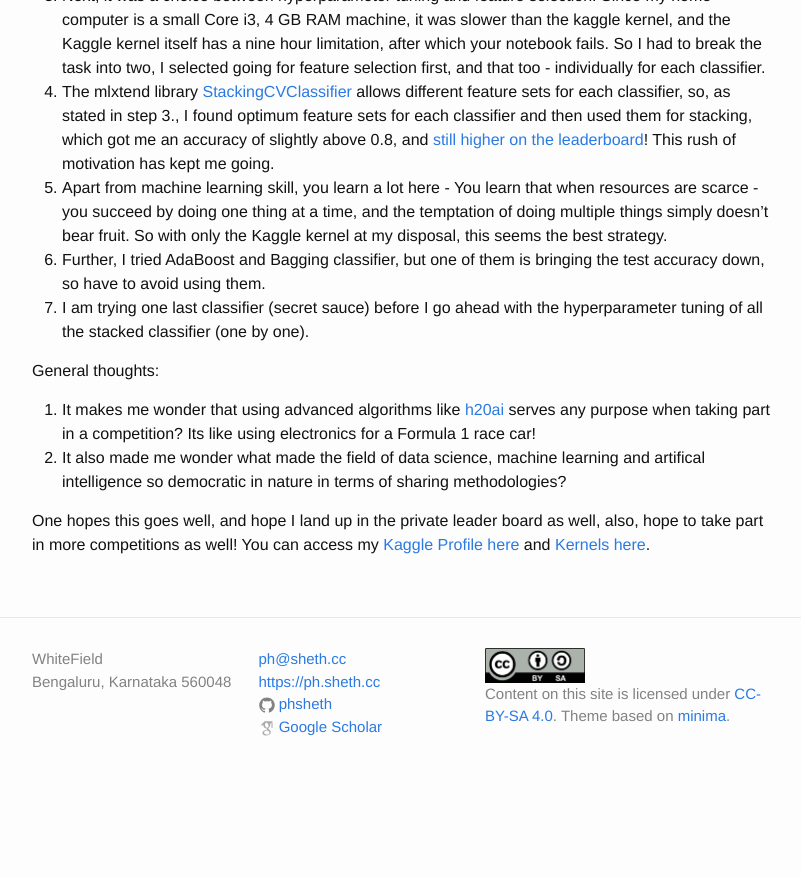
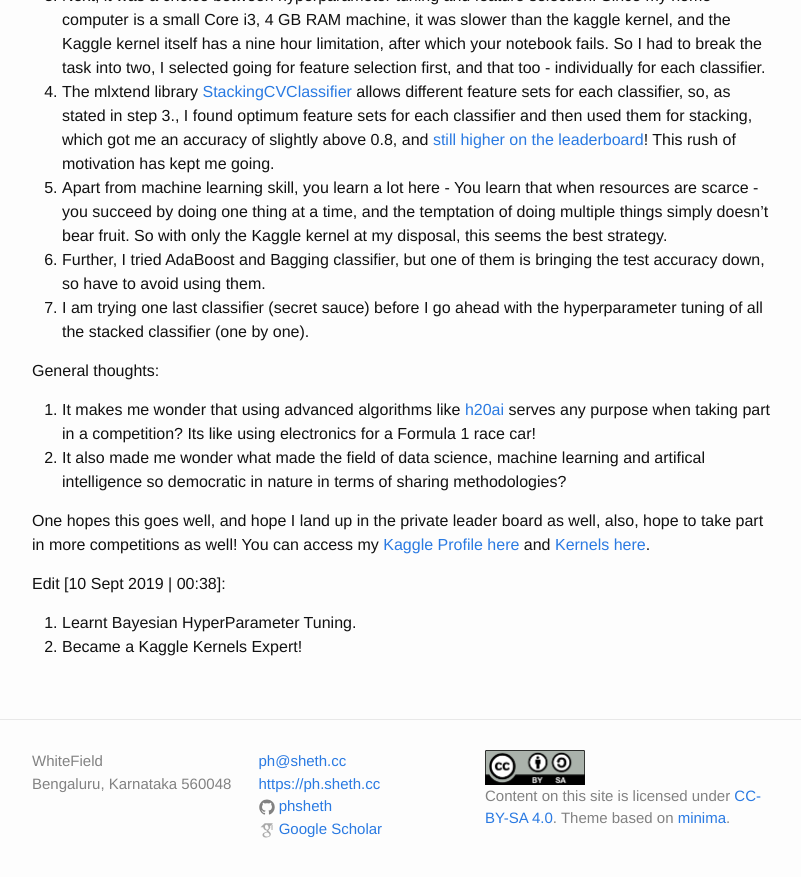
Before and after one commit to phsheth/phsheth.github.io, a Jekyll site: the page built from _posts/2019-09-05-kaggle_month_1.markdown, in a window 1280 px wide and 900 px high, scrolled down 804 px. Shown: the top 877 px of the window, without its empty margins (238-1039 px from the left). Built offline with Jekyll 4.4.1, drawn with Linux system fonts in a browser that asks for light colours; comment, search, counter and statistics services are not loaded; before the commit the page ends 1602 px from its top, so only the background shows below that.

Commit message:
update to kaggle month 1 post

```diff
--- a/_posts/2019-09-05-kaggle_month_1.markdown
+++ b/_posts/2019-09-05-kaggle_month_1.markdown
@@ -30,3 +30,7 @@ General thoughts:
 
 
 One hopes this goes well, and hope I land up in the private leader board as well, also, hope to take part in more competitions as well! You can access my [Kaggle Profile here](https://www.kaggle.com/phsheth/) and [Kernels here](https://www.kaggle.com/phsheth/kernels).
+
+Edit [10 Sept 2019 | 00:38]:
+1. Learnt Bayesian HyperParameter Tuning.
+2. Became a Kaggle Kernels Expert!
```
